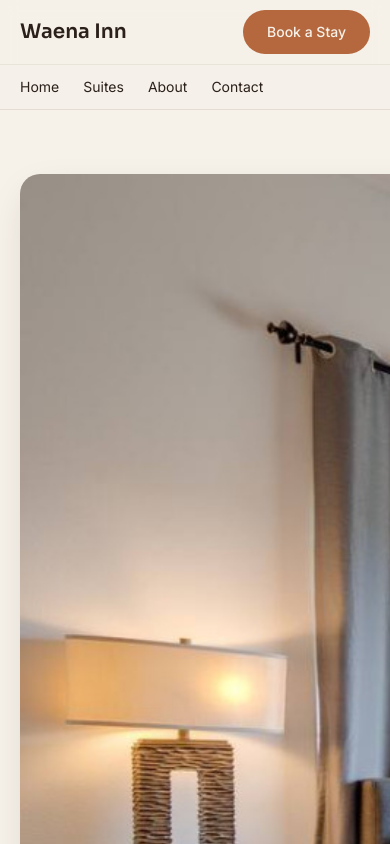
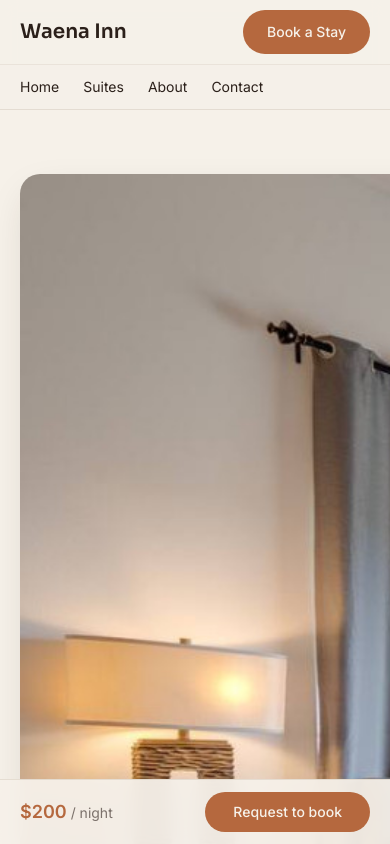
Before and after one commit to tannermosher2015-debug/WaenaInn, a Next.js app: page /suites/unit-13 in a window 390 px wide. Shown: the top 844 px of the page. Built offline with nearby package versions, Linux system fonts and the light colour scheme.

Commit message:
feat(suite): mobile sticky 'Request to book' bar -> smooth-scrolls to booking widget

```diff
--- a/src/app/globals.css
+++ b/src/app/globals.css
@@ -15,6 +15,9 @@
 }
 
 @layer base {
+  html {
+    scroll-behavior: smooth;
+  }
   body {
     @apply bg-sand text-espresso font-sans antialiased;
   }
@@ -55,6 +58,9 @@
 }
 
 @media (prefers-reduced-motion: reduce) {
+  html {
+    scroll-behavior: auto;
+  }
   .animate-kenburns {
     animation: none;
   }
--- a/src/app/suites/[slug]/page.tsx
+++ b/src/app/suites/[slug]/page.tsx
@@ -5,6 +5,7 @@ import { Gallery } from '@/components/Gallery'
 import { AmenityList } from '@/components/AmenityList'
 import { RatingPill } from '@/components/RatingPill'
 import { BookingWidget } from '@/components/BookingWidget'
+import { StickyBookBar } from '@/components/StickyBookBar'
 import { JsonLd } from '@/components/JsonLd'
 import { Reviews } from '@/components/Reviews'
 import { SITE } from '@/lib/site'
@@ -76,7 +77,7 @@ export default async function SuiteDetail({ params }: { params: Promise<{ slug:
           )}
         </div>
       </div>
-      <aside className="lg:sticky lg:top-24 lg:self-start">
+      <aside id="book" className="scroll-mt-28 lg:sticky lg:top-24 lg:self-start">
         <BookingWidget suite={suite} />
         <ul className="mt-4 space-y-2 px-1 text-xs text-espresso/70">
           {TRUST.map((t) => (
@@ -88,6 +89,7 @@ export default async function SuiteDetail({ params }: { params: Promise<{ slug:
         </ul>
       </aside>
     </Section>
+    <StickyBookBar price={suite.pricePerNight} />
     </>
   )
 }
--- /dev/null
+++ b/src/components/StickyBookBar.tsx
@@ -0,0 +1,26 @@
+/** Mobile-only fixed bottom bar that keeps the booking CTA one tap away. Hidden on lg+ (the sticky aside covers it there). */
+export function StickyBookBar({ price }: { price: number }) {
+  return (
+    <>
+      {/* in-flow spacer so the bar never covers page content on mobile */}
+      <div aria-hidden className="h-20 lg:hidden" />
+      <div
+        className="fixed inset-x-0 bottom-0 z-40 border-t border-taupe/60 bg-sand/95 backdrop-blur lg:hidden"
+        style={{ paddingBottom: 'env(safe-area-inset-bottom)' }}
+      >
+        <div className="container-page flex items-center justify-between gap-4 py-3">
+          <p className="text-sm">
+            <span className="text-lg font-semibold text-clay">${price}</span>
+            <span className="text-espresso/60"> / night</span>
+          </p>
+          <a
+            href="#book"
+            className="rounded-full bg-clay px-7 py-2.5 text-sm font-medium text-sand transition hover:brightness-110"
+          >
+            Request to book
+          </a>
+        </div>
+      </div>
+    </>
+  )
+}
```
